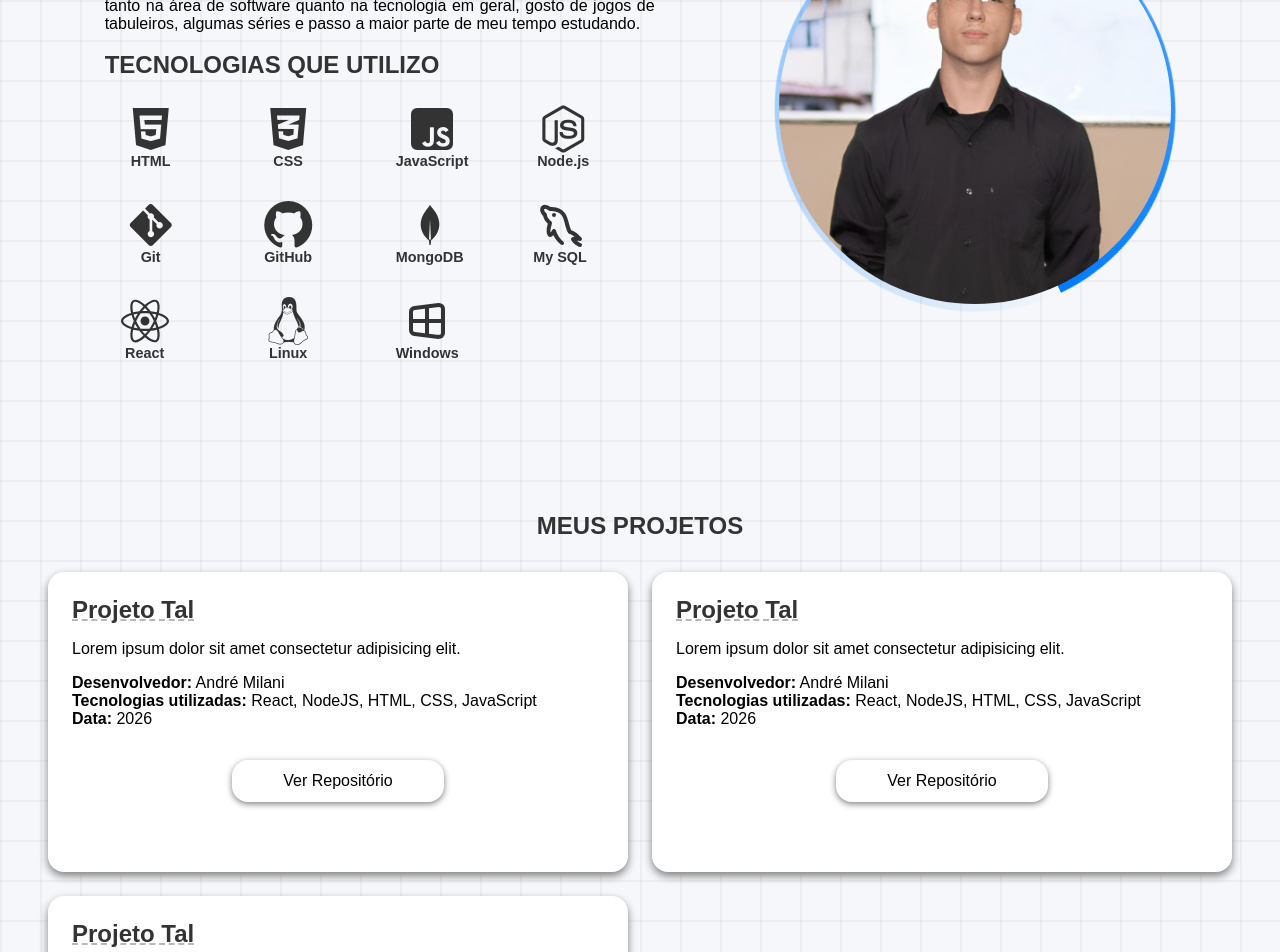
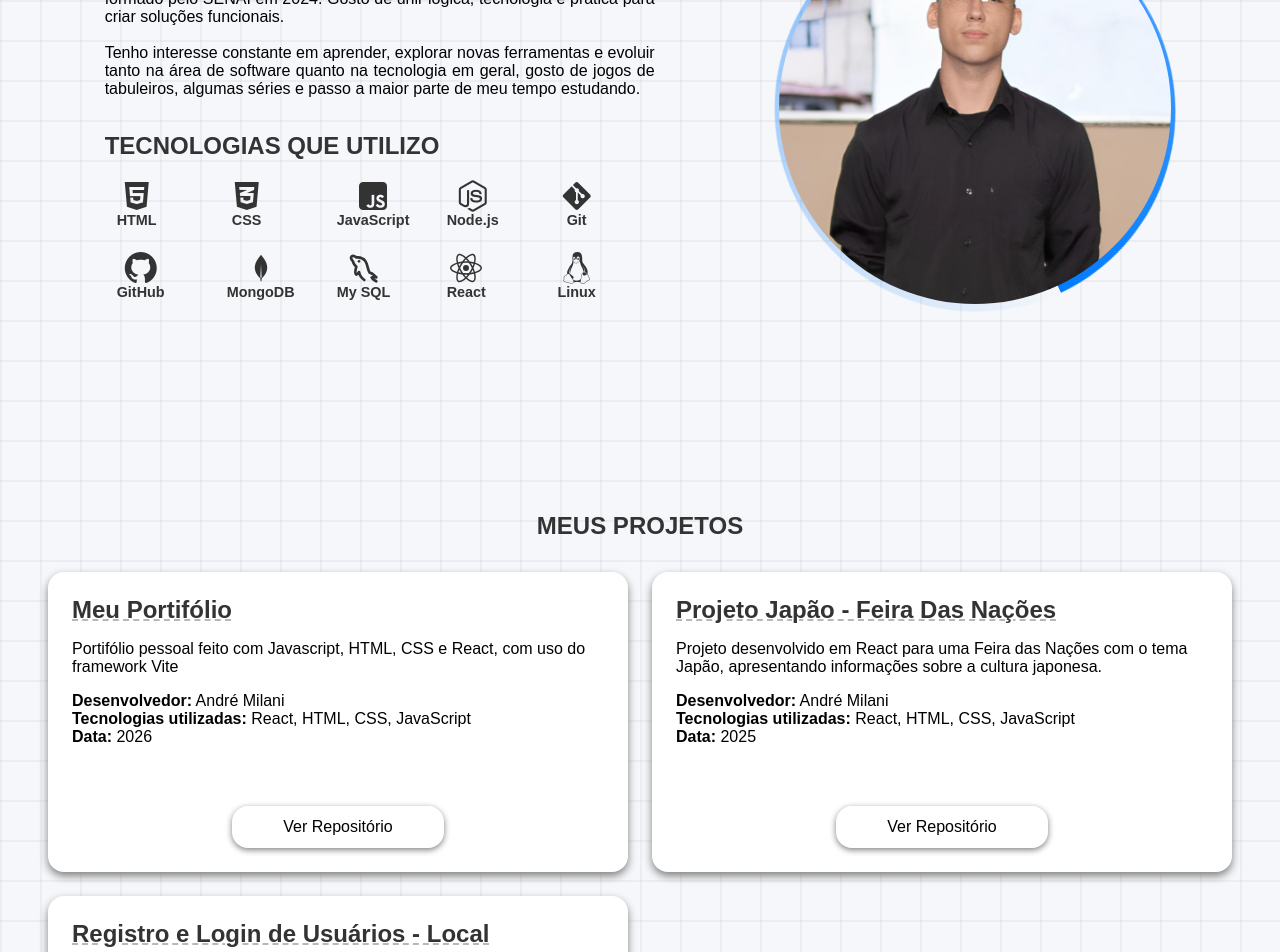
Before and after one commit to AndreMilaniNio/MeuPortifolio, a React (Vite) app: page / in a window 1280 px wide. Shown: the part 320-1272 px from the top of the page. Built offline with nearby package versions, Linux system fonts and the light colour scheme; a web font is replaced by a local one.

Commit message:
fix: ajustando aboutMe, myProjects e criando contactMe

```diff
--- a/src/components/header/index.jsx
+++ b/src/components/header/index.jsx
@@ -78,7 +78,7 @@ export function Header() {
               <a
                 onClick={() => setHambMenuOpen(false)}
                 className="navbar_link"
-                href="#contact"
+                href="#contactme-section"
               >
                 contato
               </a>
--- a/src/components/sections/aboutMe/index.jsx
+++ b/src/components/sections/aboutMe/index.jsx
@@ -39,7 +39,7 @@ export function AboutMeSection() {
           <br />
 
           <div className="tech">
-            <h2 className="tech_title">TECNOLOGIAS QUE UTILIZO</h2>
+            <h2 className="tech_title"><strong>TECNOLOGIAS QUE UTILIZO</strong></h2>
 
             {/* Grid que contém todas as tecnologias */}
             <div className="tech_grid">
@@ -92,11 +92,6 @@ export function AboutMeSection() {
                 <i className="tech_icon fa-brands fa-linux"></i>
                 <span className="tech_name">Linux</span>
               </div>
-
-              <div className="tech_item">
-                <TbBrandWindows />
-                <span className="tech_name">Windows</span>
-              </div>
             </div>
           </div>
         </div>
--- a/src/components/sections/aboutMe/styles/technologies.css
+++ b/src/components/sections/aboutMe/styles/technologies.css
@@ -3,14 +3,17 @@
   display: flex;
   flex-direction: column;
   align-items: flex-start;
-  gap: 10px;
+  gap: .5rem;
+
+  margin-top: 1rem;
 }
 
 /* GRID DAS TECNOLOGIAS */
 .tech_grid {
   width: 100%;
+
   display: grid;
-  grid-template-columns: repeat(4, 1fr);
+  grid-template-columns: repeat(5, 1fr);
   grid-template-rows: auto;
   align-items: center;
   justify-items: flex-start;
@@ -28,8 +31,8 @@
 .tech_item {
   position: relative;
 
-  padding: 1rem;
-  font-size: 3rem;
+  padding: .75rem;
+  font-size: 2rem;
 
   color: #333;
   transition:
--- /dev/null
+++ b/src/components/sections/contactMe/index.jsx
@@ -0,0 +1,14 @@
+export function ContactMeSection() {
+  return (
+    <>
+      <section className="content_section" id="contactme-section">
+        <h1>
+          <strong>Contate-me!</strong>
+        </h1>
+        <p>
+          Em desenvolvimento - motivo: falta de tempo para dar progressão...
+        </p>
+      </section>
+    </>
+  );
+}
--- a/src/components/sections/myProjects/index.jsx
+++ b/src/components/sections/myProjects/index.jsx
@@ -85,6 +85,7 @@ export function MyProjectsSection() {
 
         <div className="load_more_container">
           {/* Botão de carregar mais projetos */}
+          {visibleProjects < projects.length && (
           <button
             className="load_more_button"
             onClick={loadMoreProjects}
@@ -92,7 +93,10 @@ export function MyProjectsSection() {
           >
             CARREGAR PROJETOS
           </button>
+          )}
+
           {/* Botão de retirar projetos */}
+          {visibleProjects > PROJECTS_PER_LOAD && (
           <button
             className="collapse_projects_button"
             onClick={removeProjects}
@@ -101,6 +105,7 @@ export function MyProjectsSection() {
           >
             <i className="fa-solid fa-minus"></i>
           </button>
+          )}
         </div>
       </section>
     </>
--- a/src/components/sections/myProjects/styles/projectsButtons.css
+++ b/src/components/sections/myProjects/styles/projectsButtons.css
@@ -1,7 +1,7 @@
 /* BOTÃO DE IR PARA O REPOSITÓRIO */
 .goto_repository {
   width: clamp(160px, 40%, 250px);
-  margin-top: 1rem;
+  margin-top: auto;
 
   align-self: center;
   text-align: center;
--- a/src/data/myProjectsData.json
+++ b/src/data/myProjectsData.json
@@ -1,38 +1,29 @@
 [
   {
     "id": 1,
-    "name": "Projeto Tal",
-    "description": "Lorem ipsum dolor sit amet consectetur adipisicing elit.",
+    "name": "Meu Portifólio",
+    "description": "Portifólio pessoal feito com Javascript, HTML, CSS e React, com uso do framework Vite",
     "developer": "André Milani",
-    "technologies": ["React", "NodeJS", "HTML", "CSS", "JavaScript"],
+    "technologies": ["React", "HTML", "CSS", "JavaScript"],
     "date": "2026",
-    "repository": "https://github.com/seu-repo"
+    "repository": "https://github.com/AndreMilaniNio/MeuPortifolio"
   },
   {
     "id": 2,
-    "name": "Projeto Tal",
-    "description": "Lorem ipsum dolor sit amet consectetur adipisicing elit.",
+    "name": "Projeto Japão - Feira Das Nações",
+    "description": "Projeto desenvolvido em React para uma Feira das Nações com o tema Japão, apresentando informações sobre a cultura japonesa.",
     "developer": "André Milani",
-    "technologies": ["React", "NodeJS", "HTML", "CSS", "JavaScript"],
-    "date": "2026",
-    "repository": "https://github.com/seu-repo"
+    "technologies": ["React", "HTML", "CSS", "JavaScript"],
+    "date": "2025",
+    "repository": "https://github.com/AndreMilaniNio/Projeto-Japao-FDN"
   },
   {
     "id": 3,
-    "name": "Projeto Tal",
-    "description": "Lorem ipsum dolor sit amet consectetur adipisicing elit.",
+    "name": "Registro e Login de Usuários - Local",
+    "description": "Este código implementa um sistema simples de registro e login de usuários utilizando o localStorage para armazenar dados no navegador.",
     "developer": "André Milani",
-    "technologies": ["React", "NodeJS", "HTML", "CSS", "JavaScript"],
-    "date": "2026",
-    "repository": "https://github.com/seu-repo"
-  },
-  {
-    "id": 4,
-    "name": "Projeto Tal",
-    "description": "Lorem ipsum dolor sit amet consectetur adipisicing elit.",
-    "developer": "André Milani",
-    "technologies": ["React", "NodeJS", "HTML", "CSS", "JavaScript"],
-    "date": "2026",
-    "repository": "https://github.com/seu-repo"
+    "technologies": ["HTML", "CSS", "JavaScript", "Node.js"],
+    "date": "2025",
+    "repository": "https://github.com/AndreMilaniNio/Projeto-RegistroeLoginJS/tree/main/SistemaDeLogin"
   }
 ]
--- a/src/mainpage/index.jsx
+++ b/src/mainpage/index.jsx
@@ -1,6 +1,7 @@
 import { Header } from "../components/header";
 import { MyProjectsSection } from "../components/sections/myProjects";
 import { AboutMeSection } from "../components/sections/aboutMe";
+import { ContactMeSection } from "../components/sections/contactMe"
 import "./index.css";
 
 export function Mainpage() {
@@ -10,6 +11,7 @@ export function Mainpage() {
       <main>
         <AboutMeSection/>
         <MyProjectsSection/>
+        <ContactMeSection/>
       </main>
     </>
   );
```
